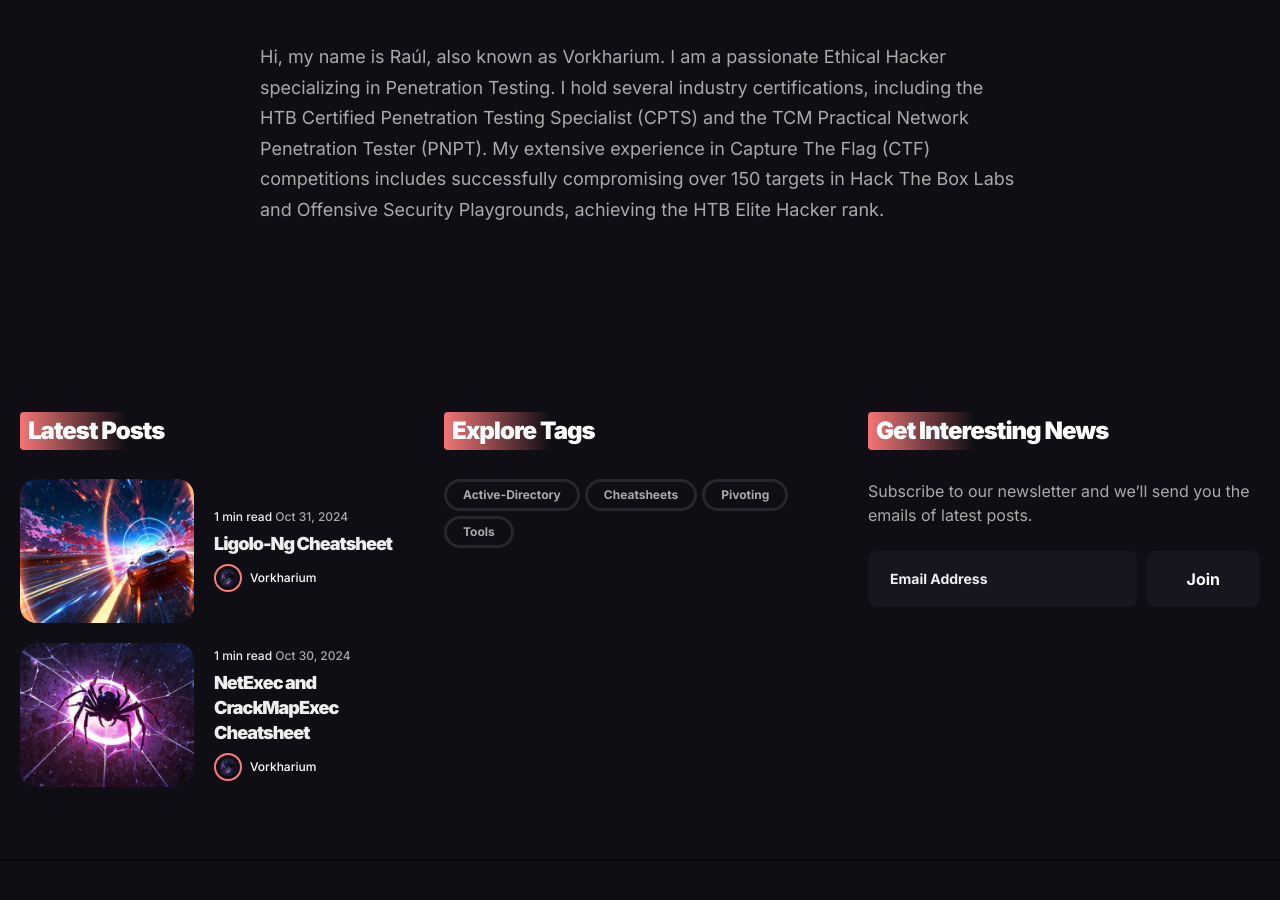
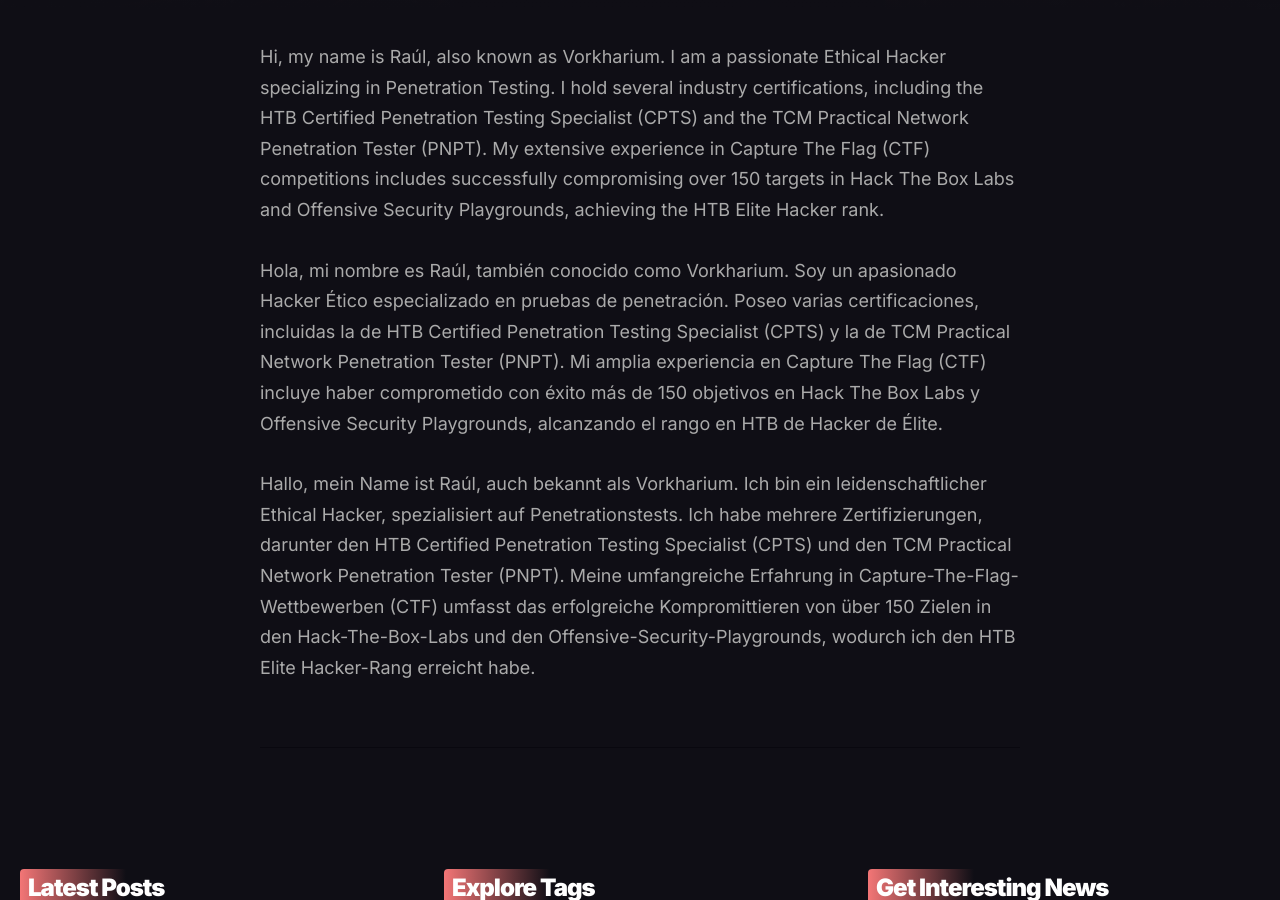
Before and after one commit to Vorkharium/vorkharium.github.io, a Jekyll site: the page built from _pages/about.md, in a window 1280 px wide and 900 px high, scrolled down 654 px. Built offline with Jekyll 4.4.1, drawn with Linux system fonts in a browser that asks for light colours.

Commit message:
Update about.md

```diff
--- a/_pages/about.md
+++ b/_pages/about.md
@@ -6,4 +6,7 @@
 ---
 Hi, my name is Raúl, also known as Vorkharium. I am a passionate Ethical Hacker specializing in Penetration Testing. I hold several industry certifications, including the HTB Certified Penetration Testing Specialist (CPTS) and the TCM Practical Network Penetration Tester (PNPT). My extensive experience in Capture The Flag (CTF) competitions includes successfully compromising over 150 targets in Hack The Box Labs and Offensive Security Playgrounds, achieving the HTB Elite Hacker rank.
 
+Hola, mi nombre es Raúl, también conocido como Vorkharium. Soy un apasionado Hacker Ético especializado en pruebas de penetración. Poseo varias certificaciones, incluidas la de HTB Certified Penetration Testing Specialist (CPTS) y la de TCM Practical Network Penetration Tester (PNPT). Mi amplia experiencia en Capture The Flag (CTF) incluye haber comprometido con éxito más de 150 objetivos en Hack The Box Labs y Offensive Security Playgrounds, alcanzando el rango en HTB de Hacker de Élite.
+
+Hallo, mein Name ist Raúl, auch bekannt als Vorkharium. Ich bin ein leidenschaftlicher Ethical Hacker, spezialisiert auf Penetrationstests. Ich habe mehrere Zertifizierungen, darunter den HTB Certified Penetration Testing Specialist (CPTS) und den TCM Practical Network Penetration Tester (PNPT). Meine umfangreiche Erfahrung in Capture-The-Flag-Wettbewerben (CTF) umfasst das erfolgreiche Kompromittieren von über 150 Zielen in den Hack-The-Box-Labs und den Offensive-Security-Playgrounds, wodurch ich den HTB Elite Hacker-Rang erreicht habe.
 <hr>
```
